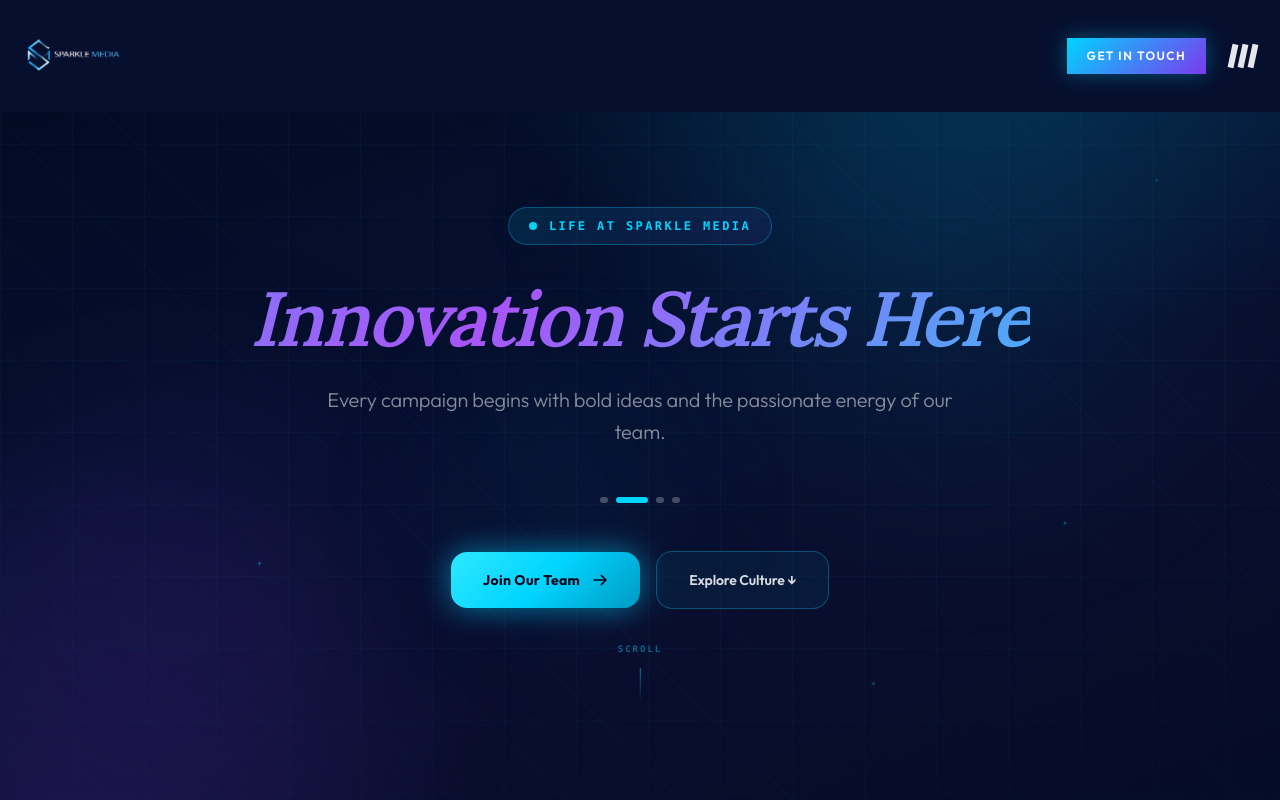
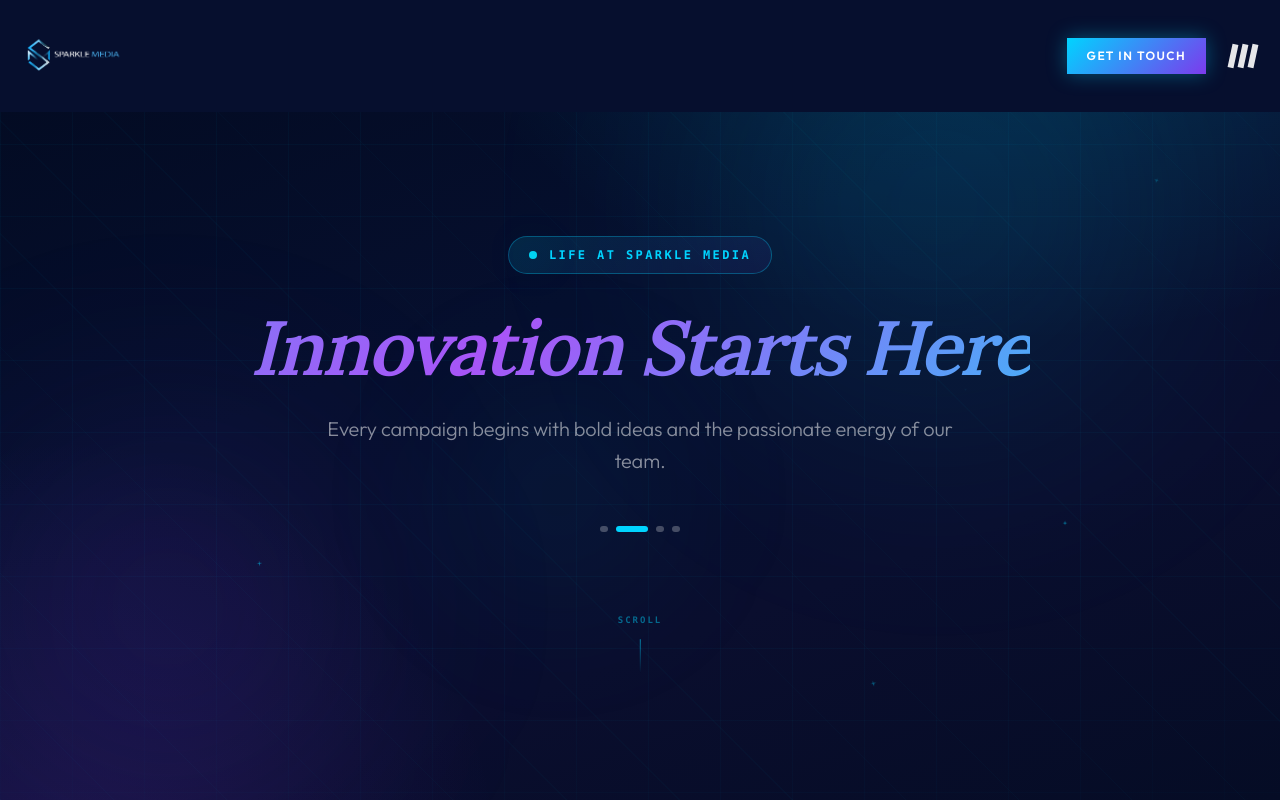
Before and after one commit to injaz89/Sparkle-Media, a Next.js app: page /life in a window 1280 px wide. Shown: the top 800 px of the page. Built offline with nearby package versions, Linux system fonts and the light colour scheme.

Commit message:
feat: add life at Sparkle Media page with career perks, culture values, and service navigation component

```diff
--- a/src/app/life/page.tsx
+++ b/src/app/life/page.tsx
@@ -172,16 +172,6 @@ export default function LifeAtSparkleMediaPage() {
               ))}
             </div>
 
-            <motion.div className="flex flex-col sm:flex-row gap-4 items-center" initial={{ opacity: 0, y: 30 }} animate={{ opacity: 1, y: 0 }} transition={{ duration: 0.8, delay: 0.4 }}>
-              <Link href="/contact" id="life-hero-join-btn" className="group relative inline-flex items-center gap-3 px-8 py-[18px] text-sm font-bold tracking-wide rounded-2xl overflow-hidden transition-all duration-300 hover:scale-105" style={{ background: "linear-gradient(135deg, #2ee8ff 0%, #00d4ff 50%, #009ac2 100%)", color: "#04091f", boxShadow: "0 14px 40px -12px rgba(0,212,255,0.65)", animation: "pulseGlow 3s ease-in-out infinite" }}>
-                <span className="absolute inset-0 shimmer opacity-0 group-hover:opacity-100 transition-opacity duration-500 rounded-2xl" />
-                <span className="relative z-10">Join Our Team</span>
-                <svg className="w-4 h-4 group-hover:translate-x-1 transition-transform relative z-10" fill="none" viewBox="0 0 24 24" stroke="currentColor"><path strokeLinecap="round" strokeLinejoin="round" strokeWidth={2.5} d="M14 5l7 7m0 0l-7 7m7-7H3" /></svg>
-              </Link>
-              <a href="#culture" id="life-explore-btn" className="inline-flex items-center gap-3 px-8 py-[18px] text-sm font-semibold rounded-2xl transition-all duration-300 hover:scale-105" style={{ border: "1px solid rgba(0,212,255,0.3)", color: "rgba(255,255,255,0.85)", background: "rgba(0,212,255,0.06)" }}>
-                Explore Culture ↓
-              </a>
-            </motion.div>
 
             <motion.div className="absolute bottom-8 left-1/2 -translate-x-1/2 flex flex-col items-center gap-2" initial={{ opacity: 0 }} animate={{ opacity: 1 }} transition={{ delay: 2 }}>
               <span className="text-[9px] uppercase tracking-[.22em] font-mono font-semibold" style={{ color: "rgba(0,212,255,0.45)" }}>Scroll</span>
--- a/src/components/ServiceNavigation.tsx
+++ b/src/components/ServiceNavigation.tsx
@@ -3,7 +3,8 @@
 import { usePathname } from "next/navigation";
 import { ChevronRight, Layers, X } from "lucide-react";
 import { motion, AnimatePresence } from "framer-motion";
-import { useState } from "react";
+import { useState, useEffect } from "react";
+import { createPortal } from "react-dom";
 import Link from "next/link";
 
 const digitalLabServices = [
@@ -23,6 +24,11 @@ const techLabServices = [
 export function FloatingServiceNav() {
   const pathname = usePathname();
   const [isOpen, setIsOpen] = useState(false);
+  const [mounted, setMounted] = useState(false);
+
+  useEffect(() => {
+    setMounted(true);
+  }, []);
 
   const isDigitalLab = pathname.includes("/services/digital-lab");
   const isTechLab = pathname.includes("/services/tech-lab");
@@ -30,14 +36,14 @@ export function FloatingServiceNav() {
   const services = isDigitalLab ? digitalLabServices : isTechLab ? techLabServices : [];
   const categoryTitle = isDigitalLab ? "DIGITAL LAB" : isTechLab ? "TECH LAB" : "SERVICES";
 
-  if (services.length === 0) return null;
+  if (services.length === 0 || !mounted) return null;
 
-  return (
+  return createPortal(
     <>
       {/* Floating Action Button */}
       <motion.button
         onClick={() => setIsOpen(!isOpen)}
-        className="fixed bottom-6 right-6 z-50 w-14 h-14 rounded-full flex flex-col items-center justify-center cursor-pointer shadow-xl text-white border border-primary/20 hover:scale-105 transition-all duration-300"
+        className="fixed bottom-6 right-6 z-[9999] w-14 h-14 rounded-full flex flex-col items-center justify-center cursor-pointer shadow-xl text-white border border-primary/20 hover:scale-105 transition-all duration-300"
         style={{
           background: "linear-gradient(165deg, #060f2e 0%, #0d1b4b 100%)",
           boxShadow: "0 10px 30px rgba(0, 212, 255, 0.4), inset 0 1px 0 rgba(255,255,255,0.1)",
@@ -81,7 +87,7 @@ export function FloatingServiceNav() {
               animate={{ opacity: 1 }}
               exit={{ opacity: 0 }}
               onClick={() => setIsOpen(false)}
-              className="fixed inset-0 bg-black/60 backdrop-blur-sm z-40"
+              className="fixed inset-0 bg-black/60 backdrop-blur-sm z-[9998]"
             />
 
             {/* Menu Panel */}
@@ -90,7 +96,7 @@ export function FloatingServiceNav() {
               animate={{ opacity: 1, scale: 1, y: 0 }}
               exit={{ opacity: 0, scale: 0.95, y: 20 }}
               transition={{ type: "spring", duration: 0.4 }}
-              className="fixed bottom-24 right-6 z-50 w-full max-w-[340px] p-6 shadow-2xl border border-primary/20 rounded-2xl"
+              className="fixed bottom-24 right-6 z-[9999] w-full max-w-[340px] p-6 shadow-2xl border border-primary/20 rounded-2xl"
               style={{
                 background: "linear-gradient(160deg, #060f2e 0%, #0d1b4b 100%)",
               }}
@@ -142,7 +148,8 @@ export function FloatingServiceNav() {
           </>
         )}
       </AnimatePresence>
-    </>
+    </>,
+    document.body
   );
 }
 
```
